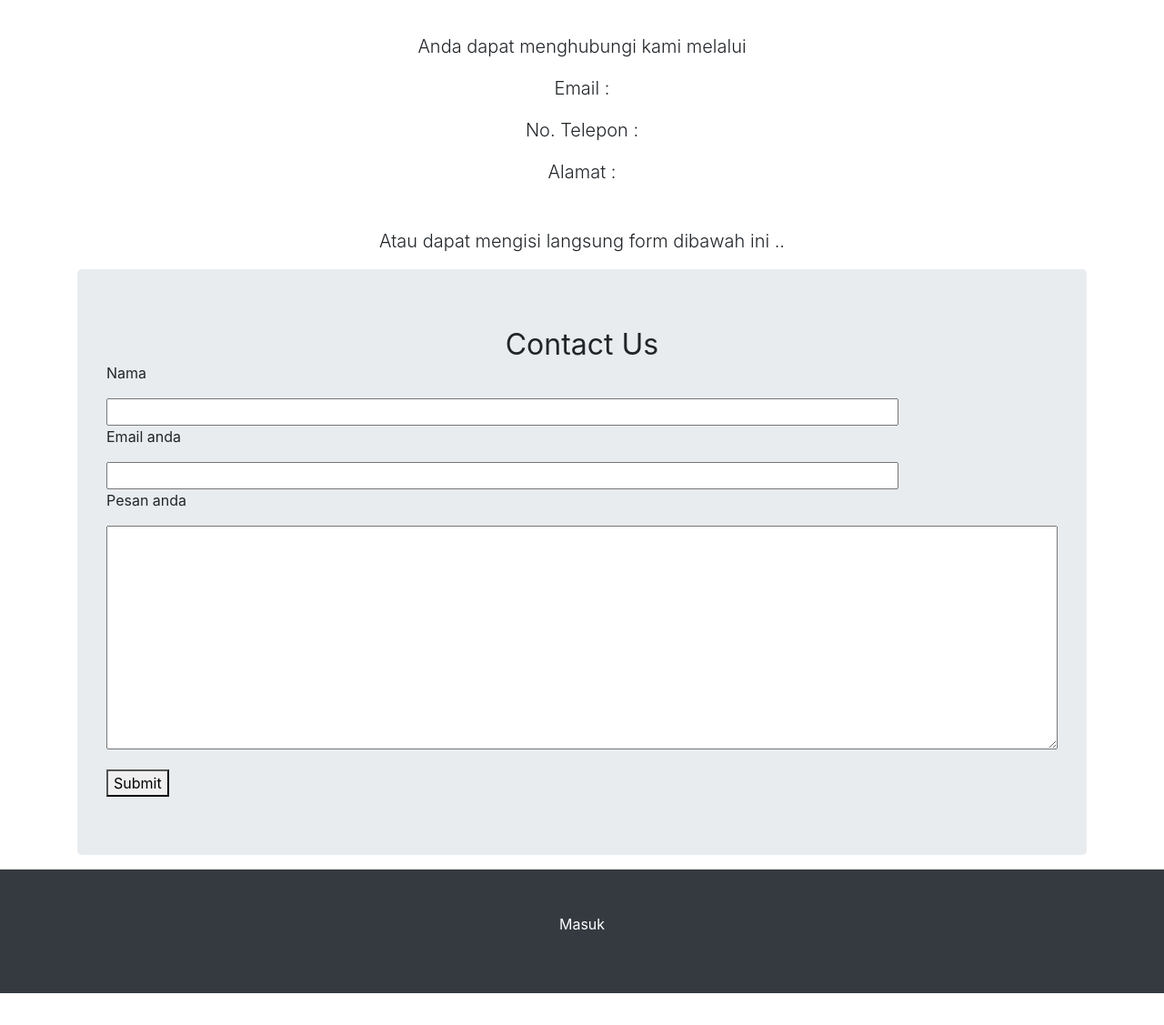
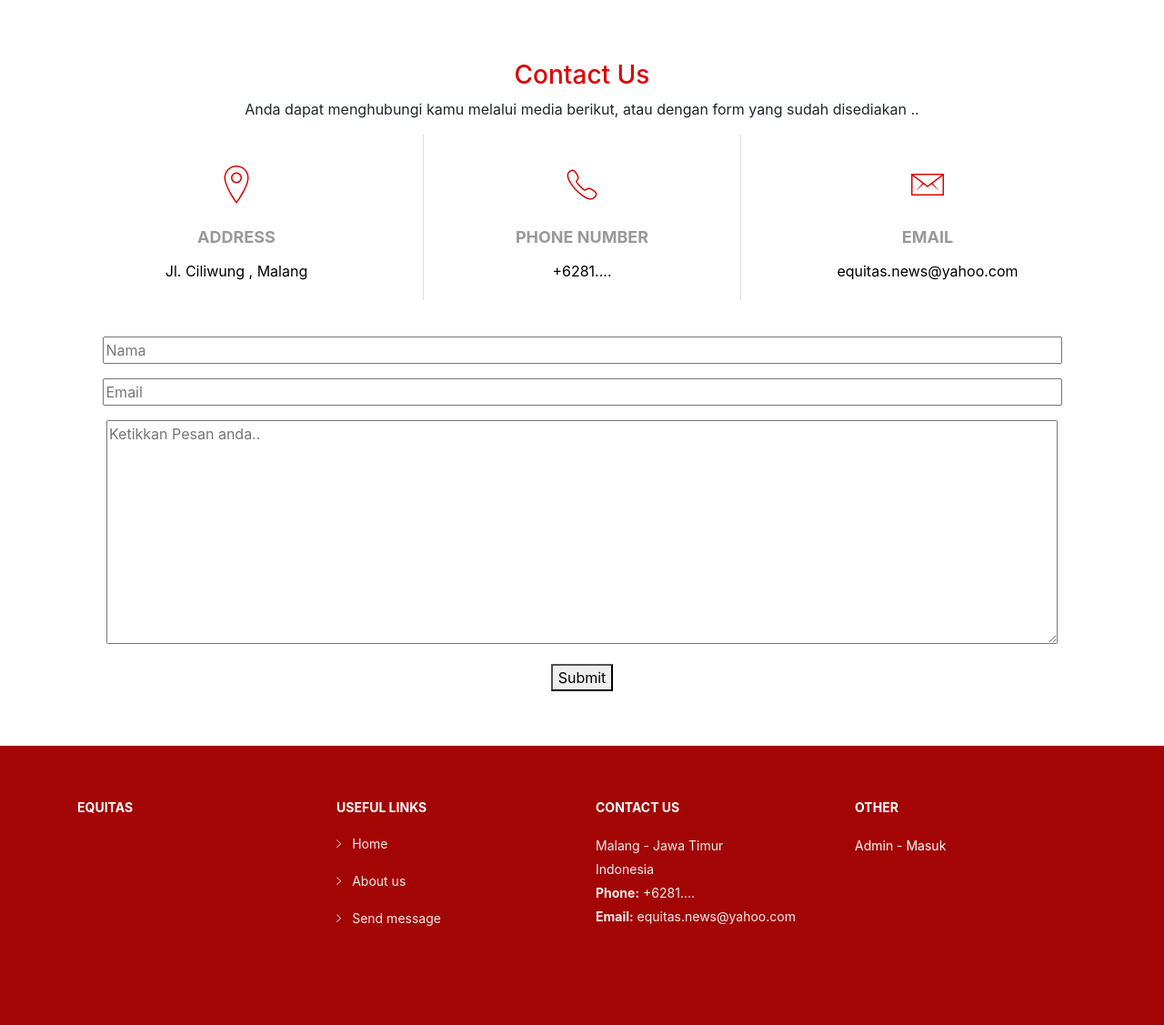
Before and after one commit to AlexanderSid/fppbw, a CodeIgniter app: page /database/index.php/main/contact in a window 1280 px wide. Shown: the part 50-1177 px from the top of the page at 91% size. Before the commit the page ends 1142 px from the top, so only its background shows below. Run offline with CodeIgniter, Linux system fonts and the light colour scheme; some web fonts are replaced.

Commit message:
Update v_contact.php

```diff
--- a/application/views/v_contact.php
+++ b/application/views/v_contact.php
@@ -12,6 +12,12 @@
 
     <!-- Bootstrap core CSS -->
     <link href="<?php echo base_url();?>assets/css/admin/bootstrap/css/bootstrap.min.css" rel="stylesheet">
+     <link href="<?php echo base_url();?>assets/lib/font-awesome/css/font-awesome.min.css" rel="stylesheet">
+    <link href="<?php echo base_url();?>assets/lib/animate/animate.min.css" rel="stylesheet">
+    <link href="<?php echo base_url();?>assets/lib/ionicons/css/ionicons.min.css" rel="stylesheet">
+    <link href="<?php echo base_url();?>assets/lib/owlcarousel/assets/owl.carousel.min.css" rel="stylesheet">
+    <link href="<?php echo base_url();?>assets/lib/lightbox/css/lightbox.min.css" rel="stylesheet">
+
   <style >
   #link-container {
     text-align: center;
@@ -31,9 +37,119 @@
   margin-bottom: 0rem;
 }
 
+/* Contact Section
+--------------------------------*/
+#contact {
+  padding: 60px 0;
+}
+
+#contact .contact-info {
+  margin-bottom: 20px;
+  text-align: center;
+}
+
+#contact .contact-info i {
+  font-size: 48px;
+  display: inline-block;
+  margin-bottom: 10px;
+  color: #18d26e;
+}
+
+#contact .contact-info address, #contact .contact-info p {
+  margin-bottom: 0;
+  color: #000;
+}
+
+#contact .contact-info h3 {
+  font-size: 18px;
+  margin-bottom: 15px;
+  font-weight: bold;
+  text-transform: uppercase;
+  color: #999;
+}
+
+#contact .contact-info a {
+  color: #000;
+}
+
+#contact .contact-info a:hover {
+  color: #18d26e;
+}
+
+#contact .contact-address, #contact .contact-phone, #contact .contact-email {
+  margin-bottom: 20px;
+}
+
+@media (min-width: 768px) {
+  #contact .contact-address, #contact .contact-phone, #contact .contact-email {
+    padding: 20px 0;
+  }
+}
+
+@media (min-width: 768px) {
+  #contact .contact-phone {
+    border-left: 1px solid #ddd;
+    border-right: 1px solid #ddd;
+  }
+}
+
+#contact .form #sendmessage {
+  color: #18d26e;
+  border: 1px solid #18d26e;
+  display: none;
+  text-align: center;
+  padding: 15px;
+  font-weight: 600;
+  margin-bottom: 15px;
+}
+
+#contact .form #errormessage {
+  color: red;
+  display: none;
+  border: 1px solid red;
+  text-align: center;
+  padding: 15px;
+  font-weight: 600;
+  margin-bottom: 15px;
+}
+
+#contact .form #sendmessage.show, #contact .form #errormessage.show, #contact .form .show {
+  display: block;
+}
+
+#contact .form .validation {
+  color: red;
+  display: none;
+  margin: 0 0 20px;
+  font-weight: 400;
+  font-size: 13px;
+}
+
+#contact .form input, #contact .form textarea {
+  padding: 10px 14px;
+  border-radius: 0;
+  box-shadow: none;
+  font-size: 15px;
+}
+
+#contact .form button[type="submit"] {
+  background: #18d26e;
+  border: 0;
+  padding: 10px 30px;
+  color: #fff;
+  transition: 0.4s;
+  cursor: pointer;
+}
+
+#contact .form button[type="submit"]:hover {
+  background: #13a456;
+}
+
+
   </style>
     <!-- Custom styles for this template -->
     <link href="<?php echo base_url();?>assets/css/admin/heroic-features.css" rel="stylesheet">
+    <link href="<?php echo base_url();?>assets/css/cssnew.css" rel="stylesheet">
   </head>
 
   <body>
@@ -42,6 +158,7 @@
     <nav class="navbar navbar-expand-lg navbar-light bg-white fixed-top ">
       <div class="container">
         <a class="navbar-brand" href="#">Equitas - Contact Us</a>
+
         <button class="navbar-toggler" type="button" data-toggle="collapse" data-target="#navbarResponsive" aria-controls="navbarResponsive" aria-expanded="false" aria-label="Toggle navigation">
           <span class="navbar-toggler-icon"></span>
         </button>
@@ -68,50 +185,121 @@
     </nav>
 
     <!-- Page Content -->
+    <section id="contact" class="section-bg wow fadeInUp">
     <div class="container">
+      <div class="section-header text-center">
+          <h3 style="color: #d80404;">Contact Us</h3>
+          <p>Anda dapat menghubungi kamu melalui media berikut, atau dengan form yang sudah disediakan ..</p>
+        </div>
+      <div class="row contact-info">
 
-      <div class="lead text-center">
-        <br>
-      <p>Anda dapat menghubungi kami melalui  </p>
-      <p>Email       : </p>
-      <p>No. Telepon : </p>
-      <p>Alamat      : </p>
-      <br>
-      <p>Atau dapat mengisi langsung form dibawah ini ..</p>
-      </div>
+          <div class="col-md-4">
+            <div class="contact-address">
+              <i class="ion-ios-location-outline" style="color: #d80404;"></i>
+              <h3>Address</h3>
+              <address>Jl. Ciliwung , Malang</address>
+            </div>
+          </div>
+
+          <div class="col-md-4">
+            <div class="contact-phone">
+              <i class="ion-ios-telephone-outline" style="color: #d80404;"></i>
+              <h3>Phone Number</h3>
+              <p>+6281....</p>
+            </div>
+          </div>
+
+          <div class="col-md-4">
+            <div class="contact-email">
+              <i class="ion-ios-email-outline" style="color: #d80404;"></i>
+              <h3>Email</h3>
+              <p><a href="mailto:info@example.com">equitas.news@yahoo.com</a></p>
+            </div>
+          </div>
+
+        </div>
+
+
       <!-- Jumbotron Header -->
-      <header class="jumbotron my-4">
-        <h2 class="display-6 mtop" style="text-align:center;" >Contact Us</h1>
+      <div class="text-center">
+        <?php if($this->session->flashdata('kod') =='1'): ?>
+          <p style="color: green;"> Pesan berhasil dikirim</p>
+        <?php elseif($this->session->flashdata('kod') =='0'): ?>
+        <p style="color: red;"> Pesan gagal dikirim</p>
+        <?php else :?>
+        <?php endif; ?>
         <form action="<?php echo site_url('Email_controller/sendmsg'); ?>" method="post">
-          <p>Nama</p>
-          <input class="mtop" type="text" name="nama" size="80">
-          <p>Email anda</p>
-          <input class="mtop" type="text" name="email" size="80">
-          <p>Pesan anda</p>
-          <textarea class="mtop" name="pesan" rows="10" cols="100"></textarea>
           <p></p>
+          <input class="mtop" type="text" name="nama" size="98" placeholder="Nama">
+          <?php if($this->session->flashdata('b') =='1'): ?>
+          <p style="color: green;"> </p>
+          <?php elseif($this->session->flashdata('b') =='0'): ?>
+          <p style="color: red;"> Nama harus diisi </p>
+          <?php else :?><p></p>
+          <?php endif; ?>
+          <input class="mtop" type="text" name="email" size="98" placeholder="Email">
+          <?php if($this->session->flashdata('c') =='1'): ?>
+          <p style="color: green;"> </p>
+          <?php elseif($this->session->flashdata('c') =='0'): ?>
+          <p style="color: red;"> Email harus diisi </p>
+          <?php elseif($this->session->flashdata('c') =='2'): ?>
+          <p style="color: red;"> Email tidak valid </p>
+          <?php else :?><p></p>
+          <?php endif; ?>
+          <textarea class="mtop" name="pesan" rows="10" cols="100" placeholder="Ketikkan Pesan anda.."></textarea>
+          <?php if($this->session->flashdata('d') =='1'): ?>
+          <p style="color: green;"> </p>
+          <?php elseif($this->session->flashdata('d') =='0'): ?>
+          <p style="color: red;"> Pesan harus diisi </p>
+          <?php else :?><p></p>
+          <?php endif; ?>
         <button type="submit" >Submit</button>
         </form>
-
-      </header>
+      </div>
 
 
 
+      </section>
     </div>
     <!-- /.container -->
 
     <!-- Footer -->
-    <footer class="py-5 bg-dark">
+<footer id="footer">
+    <div class="footer-top">
       <div class="container">
-        <p class="m-0 text-center text-white"></p>
+        <div class="row">
 
+          <div class="col-lg-3 col-md-6 footer-links">
+            <h4>Equitas</h3>
+            <p></p>
+          </div>
+
+          <div class="col-lg-3 col-md-6 footer-links">
+            <h4>Useful Links</h4>
+            <ul>
+              <li><i class="ion-ios-arrow-right"></i> <a href="<?php echo site_url('main'); ?>">Home</a></li>
+              <li><i class="ion-ios-arrow-right"></i> <a href="<?php echo site_url('main/about'); ?>">About us</a></li>
+              <li><i class="ion-ios-arrow-right"></i> <a href="<?php echo site_url('main/contact'); ?>">Send message</a></li>
+            </ul>
+          </div>
+
+          <div class="col-lg-3 col-md-6 footer-contact">
+            <h4>Contact Us</h4>
+            <p>
+              Malang - Jawa Timur <br>
+              Indonesia<br>
+              <strong>Phone:</strong> +6281....<br>
+              <strong>Email:</strong> equitas.news@yahoo.com<br>
+            </p>
+          </div>
+
+          <div class="col-lg-3 col-md-6 footer-contact">
+            <h4>Other</h4>
+
+            <a href="<?php echo site_url('login'); ?>"><p style="color: white">Admin - Masuk</p></a>
+        </div>
       </div>
-      <div id=link-container>
-      <a class="text-white" href="<?php echo site_url('login'); ?>">Masuk</p>
-      </div>
-
-      <!-- /.container -->
-    </footer>
+    </div>
 
     <!-- Bootstrap core JavaScript -->
     <script src="assets/vendor/jquery/jquery.min.js"></script>
```
